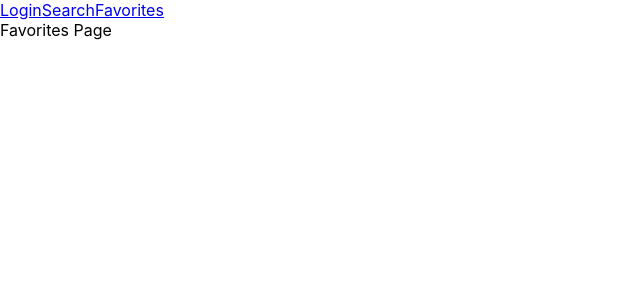
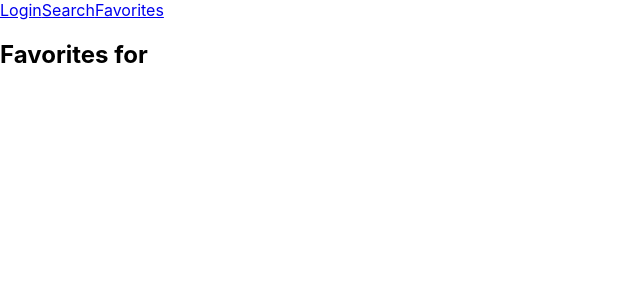
Before and after one commit to seth-allgire/gif-app, a React (Create React App) app: page /favorites in a window 1280 px wide. Shown: the top 300 px of the page, without its empty margins (0-640 px from the left). Built offline with nearby package versions, Linux system fonts and the light colour scheme.

Commit message:
adds FavoritesPage functionality

```diff
--- a/src/components/FavoritesPage.js
+++ b/src/components/FavoritesPage.js
@@ -1,5 +1,25 @@
 import React from "react";
+import GifDisplay from "./GifDisplay";
+import SearchPage from "./SearchPage";
 
-export default function FavoritesPage(favorites, deleteFavorite) {
-  return <div>Favorites Page</div>;
+export default function FavoritesPage({
+  activeUser,
+  favorites,
+  deleteFavorite,
+}) {
+  return (
+    <div>
+      <h2>Favorites for {activeUser}</h2>
+      {favorites.map((val) => (
+        <GifDisplay
+          isFavorite={true}
+          key={val.id}
+          id={val.id}
+          title={val.title}
+          deleteFavorite={deleteFavorite}
+          url={val.url}
+        />
+      ))}
+    </div>
+  );
 }
--- a/src/components/GifDisplay.js
+++ b/src/components/GifDisplay.js
@@ -25,6 +25,3 @@ export default function GifDisplay({
     </div>
   );
 }
-// {
-//   favorites.some((fave) => fave.id === val.id);
-// }
```
Also changed, not shown: src/components/SearchPage.js (+3 -5 lines).
